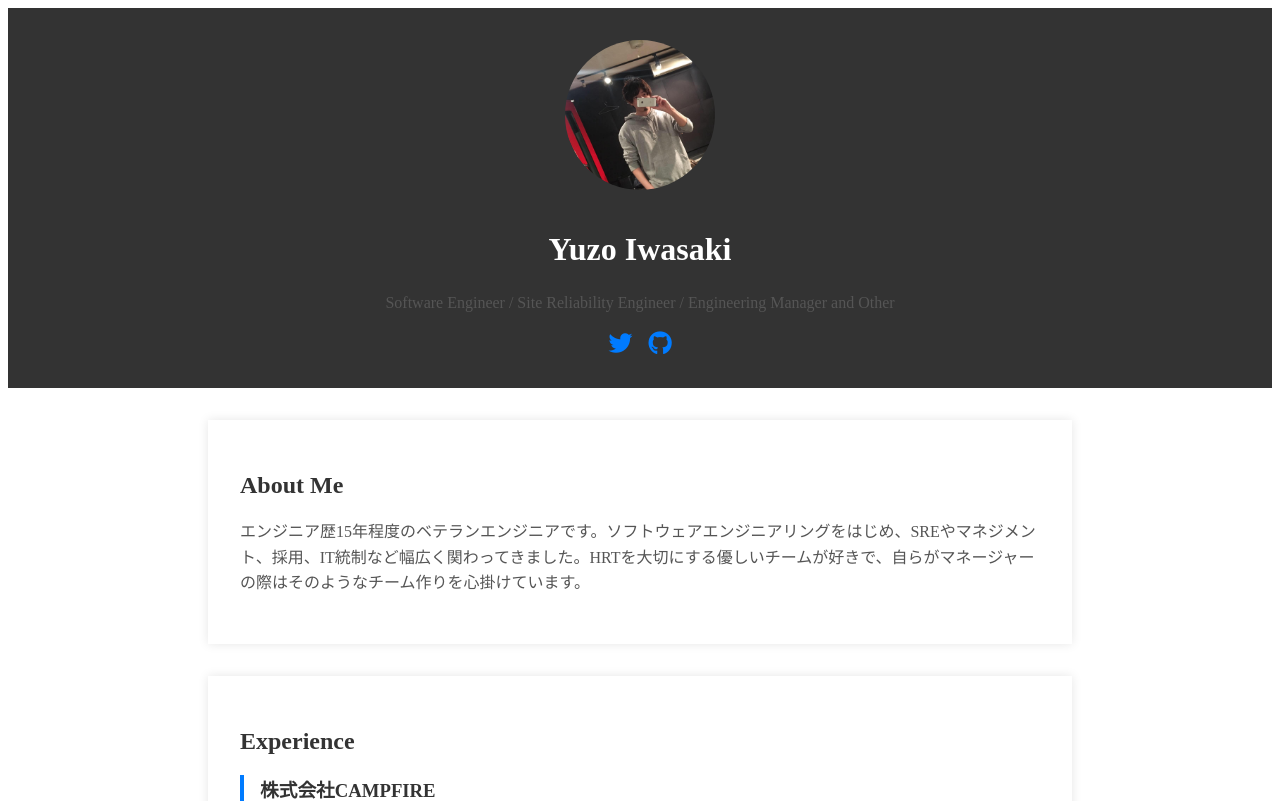
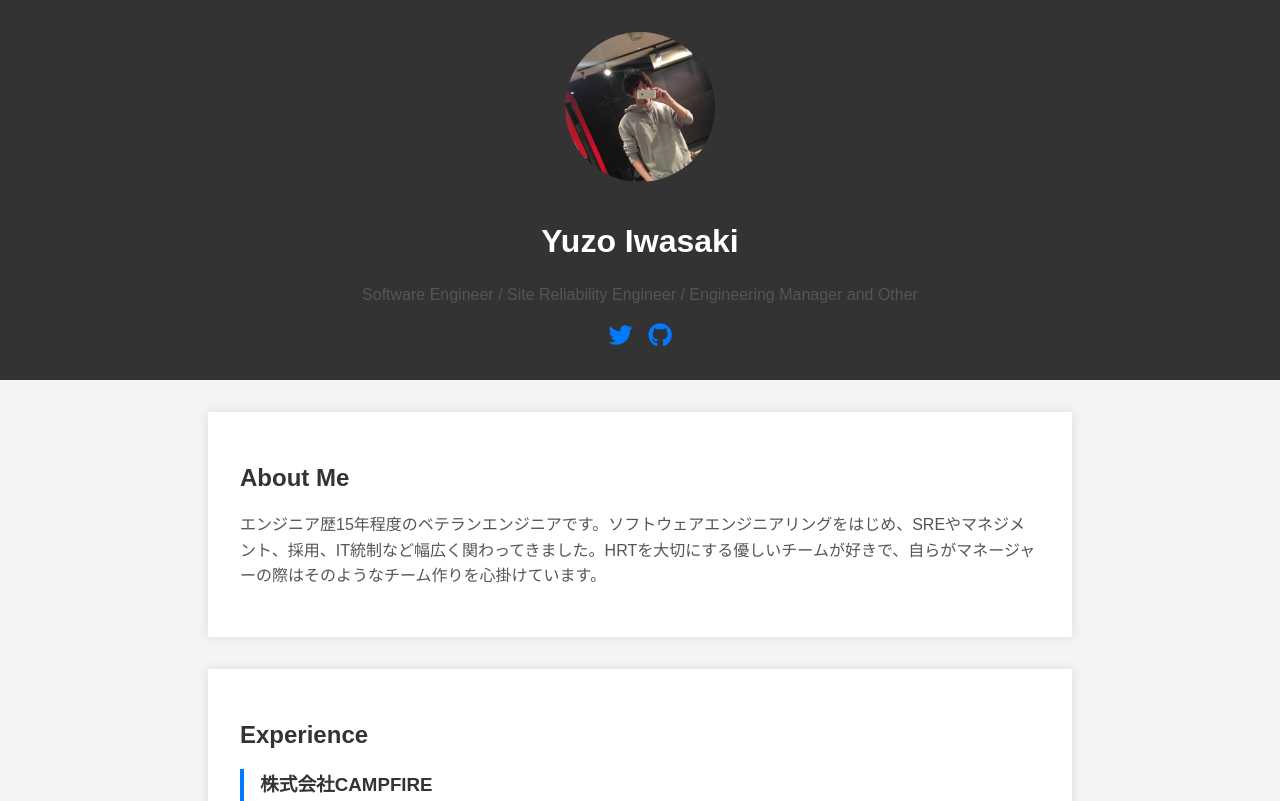
Before and after one commit to yuzoiwasaki/yuzoiwasaki.me, a SvelteKit app: page / in a window 1280 px wide. Shown: the top 801 px of the page. Built offline with nearby package versions, Linux system fonts and the light colour scheme.

Commit message:
Use global in body

```diff
--- a/src/routes/+page.svelte
+++ b/src/routes/+page.svelte
@@ -122,7 +122,7 @@
 <Footer />
 
 <style>
-  body {
+  :global(body) {
     font-family: 'Arial', sans-serif;
     margin: 0;
     padding: 0;
```
